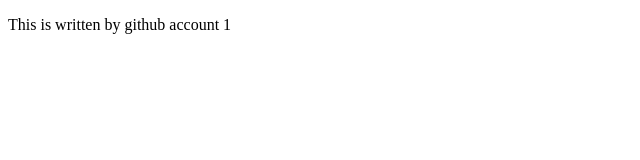
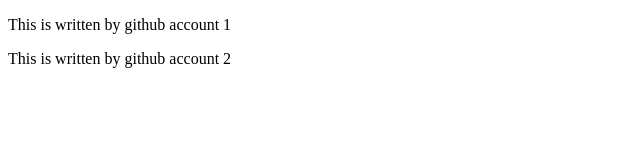
Before and after one commit to zobiyasayed-01/Saas-Practical-Exam, a plain HTML site: page index.html in a window 1280 px wide. Shown: the whole page, without its empty margins (0-640 px from the left). Drawn offline with Linux system fonts and the light colour scheme.

Commit message:
Add paragraph from GitHub account 2

```diff
--- a/index.html
+++ b/index.html
@@ -7,5 +7,8 @@
     <p>
       This is written by github account 1
     </p>
+    <p>
+      This is written by github account 2
+    </p>
   </body>
 </html>
```
